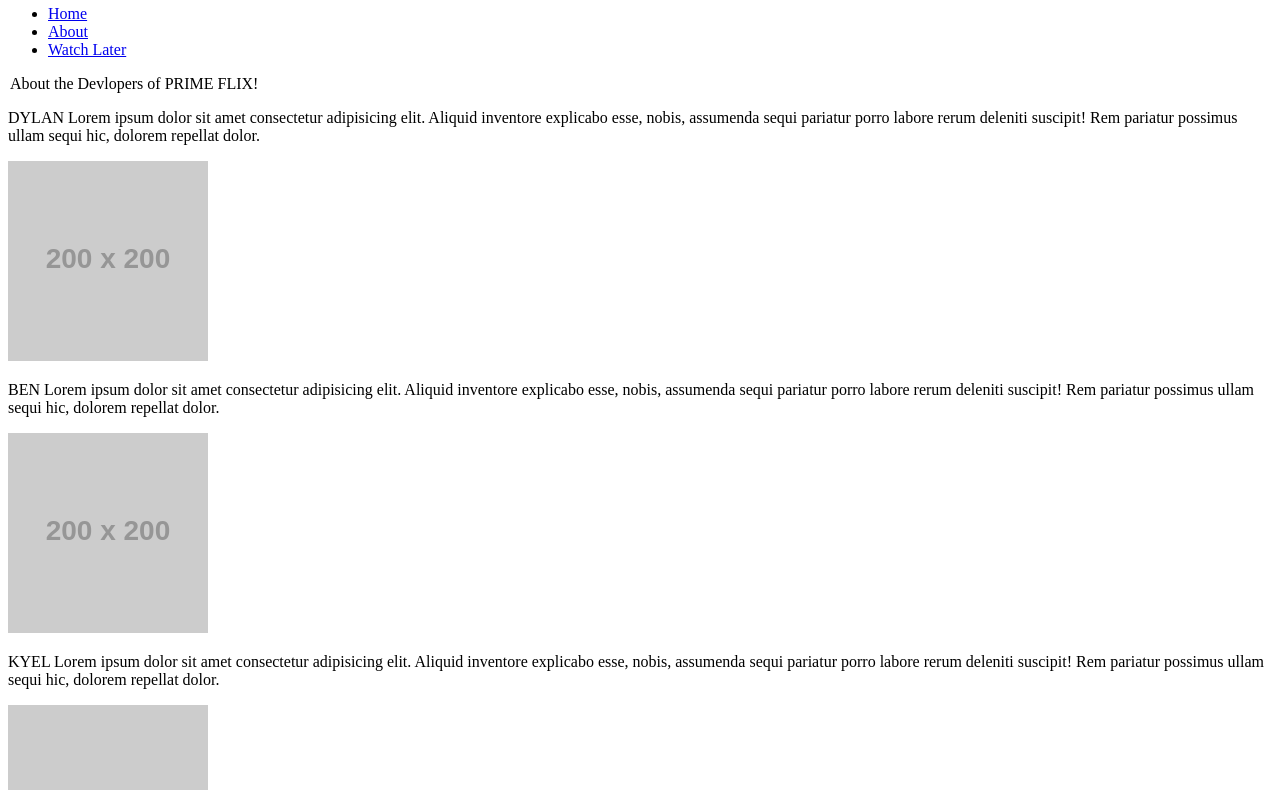
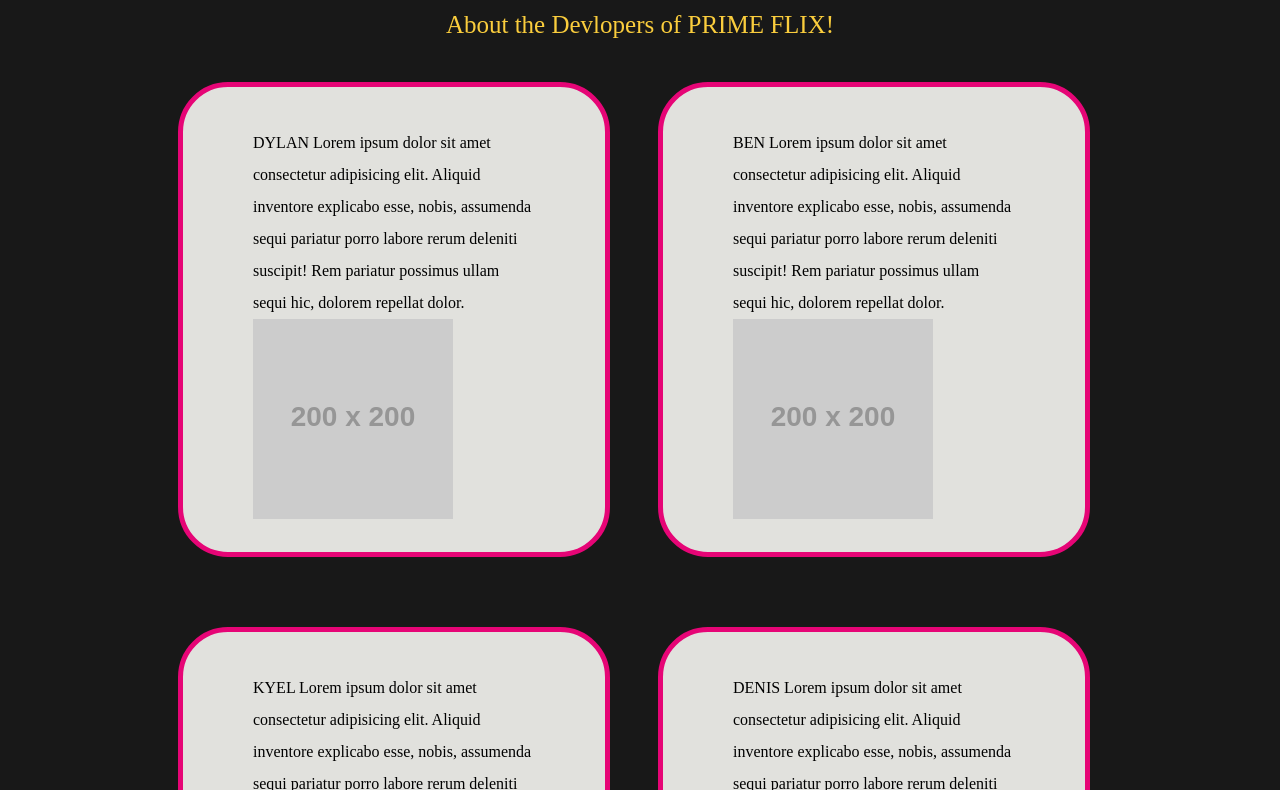
Before and after one commit to team-loops/201-Final-Project, a plain HTML site: page pages/about.html in a window 1280 px wide. Shown: the part 62-852 px from the top of the page. Drawn offline with Linux system fonts and the light colour scheme; the site is published under a folder, as on GitHub Pages, so addresses that start at the root find nothing; placeholder pictures from the web are drawn by us.

Commit message:
fixed css connection to pages

```diff
--- a/pages/about.html
+++ b/pages/about.html
@@ -3,8 +3,8 @@
 <head>
   <meta charset="UTF-8">
   <title>Watch Later - About</title>
-  <link rel="stylesheet" href="/css/reset.css">
-  <link rel="stylesheet" href="/css/style.css">
+  <link rel="stylesheet" href="../css/reset.css">
+  <link rel="stylesheet" href="../css/style.css">
 </head>
 <body>
   <header>
```
Also changed, not shown: pages/watchlater.html (+2 -2 lines).
